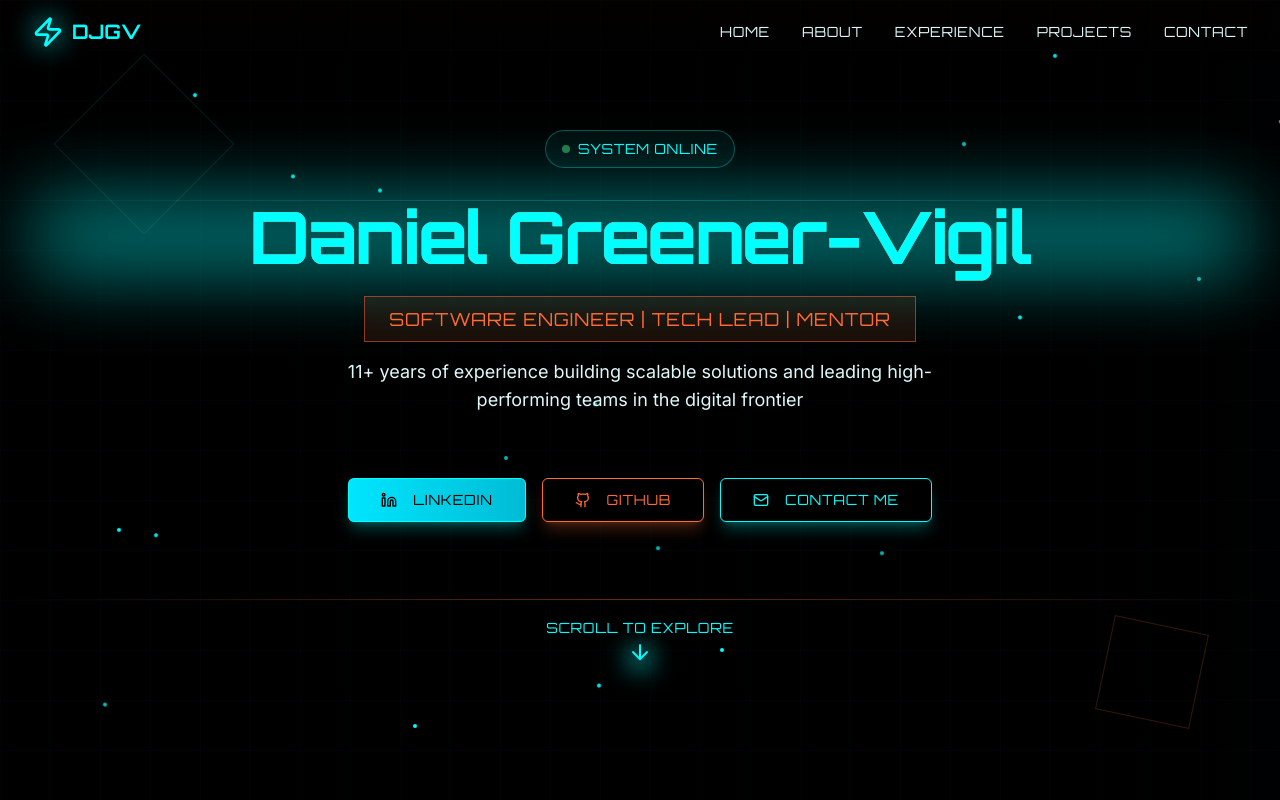
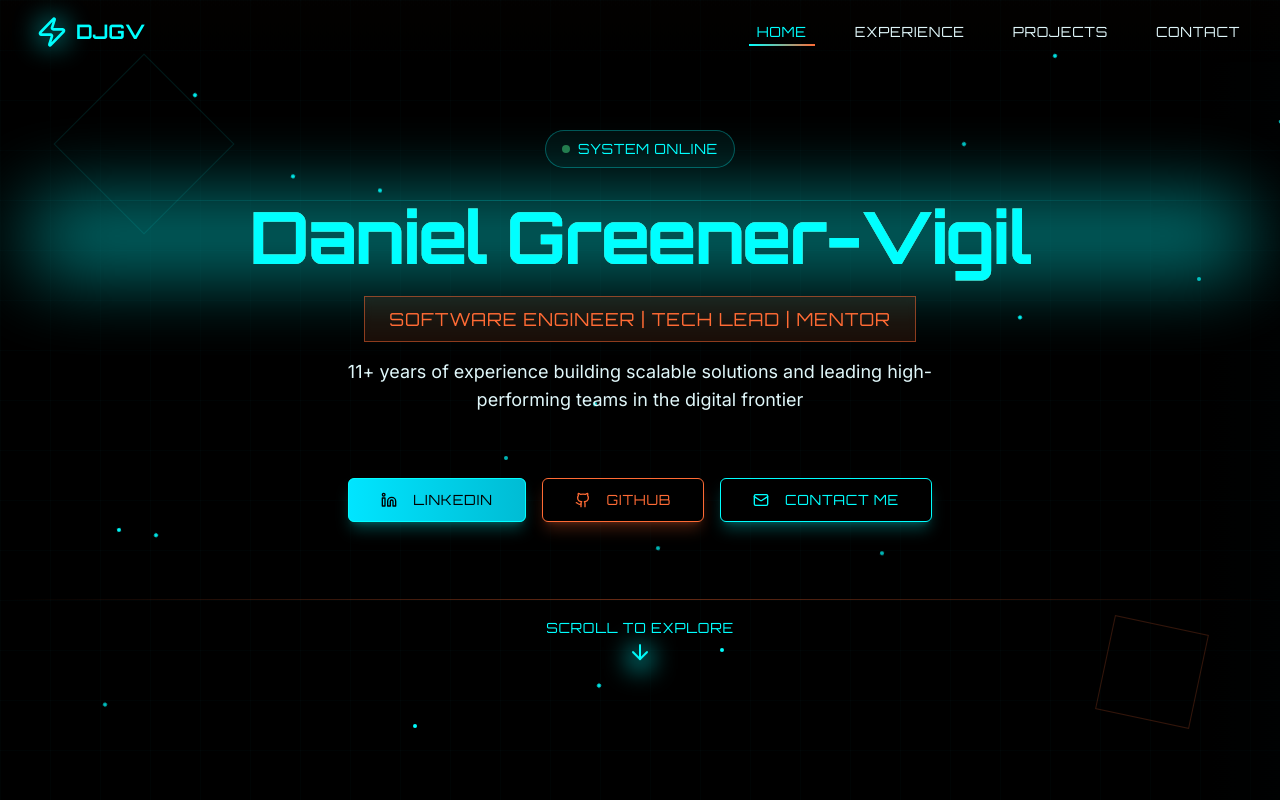
Before and after one commit to greenervigil/next-portfolio, a Next.js app: page / in a window 1280 px wide. Shown: the top 800 px of the page. Built offline with nearby package versions, Linux system fonts and the light colour scheme.

Commit message:
update navigation for a11y

```diff
--- a/components/navigation.tsx
+++ b/components/navigation.tsx
@@ -2,12 +2,14 @@
 
 import { useState, useEffect } from "react"
 import Link from "next/link"
+import { usePathname } from "next/navigation"
 import { Menu, X, Zap } from "lucide-react"
 import { Button } from "@/components/ui/button"
 
 export function Navigation() {
   const [isScrolled, setIsScrolled] = useState(false)
   const [isMobileMenuOpen, setIsMobileMenuOpen] = useState(false)
+  const pathname = usePathname()
 
   useEffect(() => {
     const handleScroll = () => {
@@ -17,16 +19,52 @@ export function Navigation() {
     return () => window.removeEventListener("scroll", handleScroll)
   }, [])
 
+  useEffect(() => {
+    const handleKeyDown = (e: KeyboardEvent) => {
+      if (e.key === "Escape" && isMobileMenuOpen) {
+        setIsMobileMenuOpen(false)
+      }
+    }
+
+    if (isMobileMenuOpen) {
+      document.addEventListener("keydown", handleKeyDown)
+      // Prevent body scroll when mobile menu is open
+      document.body.style.overflow = "hidden"
+    } else {
+      document.body.style.overflow = "unset"
+    }
+
+    return () => {
+      document.removeEventListener("keydown", handleKeyDown)
+      document.body.style.overflow = "unset"
+    }
+  }, [isMobileMenuOpen])
+
   const navItems = [
     { href: "/", label: "HOME" },
-    { href: "/#about", label: "ABOUT" },
-    { href: "/#experience", label: "EXPERIENCE" },
-    { href: "/#projects", label: "PROJECTS" },
-    { href: "/#contact", label: "CONTACT" },
+    { href: "/experience", label: "EXPERIENCE" },
+    { href: "/projects", label: "PROJECTS" },
+    { href: "/contact", label: "CONTACT" },
   ]
 
+  const isActivePage = (href: string) => {
+    if (href === "/" && pathname === "/") return true
+    if (href !== "/" && pathname.startsWith(href)) return true
+    return false
+  }
+
   return (
+    <>
+      <a
+        href="#main-content"
+        className="sr-only focus:not-sr-only focus:absolute focus:top-4 focus:left-4 focus:z-[60] focus:px-4 focus:py-2 focus:bg-cyan-400 focus:text-black focus:rounded focus:font-orbitron focus:font-bold focus:no-underline"
+      >
+        Skip to main content
+      </a>
+
       <nav
+        role="navigation"
+        aria-label="Main navigation"
         className={`fixed top-0 w-full z-50 transition-all duration-300 ${
           isScrolled
             ? "bg-black/90 backdrop-blur-md border-b border-cyan-400/30 shadow-lg shadow-cyan-400/20"
@@ -35,10 +73,20 @@ export function Navigation() {
       >
         <div className="container mx-auto px-4 sm:px-6 lg:px-8">
           <div className="flex justify-between items-center h-16">
-          <Link href="/" className="flex items-center space-x-2 group">
+            <Link
+              href="/"
+              className="flex items-center space-x-2 group focus:outline-none focus:ring-2 focus:ring-cyan-400 focus:ring-offset-2 focus:ring-offset-black rounded-md p-1"
+              aria-label="Daniel Greener-Vigil - Home"
+            >
               <div className="relative">
-              <Zap className="h-8 w-8 text-cyan-400 group-hover:text-orange-400 transition-colors" />
-              <div className="absolute inset-0 bg-cyan-400 blur-md opacity-30 group-hover:opacity-50 transition-opacity" />
+                <Zap
+                  className="h-8 w-8 text-cyan-400 group-hover:text-orange-400 transition-colors"
+                  aria-hidden="true"
+                />
+                <div
+                  className="absolute inset-0 bg-cyan-400 blur-md opacity-30 group-hover:opacity-50 transition-opacity"
+                  aria-hidden="true"
+                />
               </div>
               <span className="text-xl font-orbitron font-bold text-cyan-400 group-hover:text-orange-400 transition-colors">
                 DJGV
@@ -46,15 +94,24 @@ export function Navigation() {
             </Link>
 
             {/* Desktop Navigation */}
-          <div className="hidden md:flex items-center space-x-8">
+            <div className="hidden md:flex items-center space-x-8" role="menubar">
               {navItems.map((item) => (
                 <Link
                   key={item.href}
                   href={item.href}
-                className="relative text-cyan-100 hover:text-cyan-400 transition-colors font-orbitron text-sm tracking-wider group"
+                  role="menuitem"
+                  className={`relative transition-colors font-orbitron text-sm tracking-wider group focus:outline-none focus:ring-2 focus:ring-cyan-400 focus:ring-offset-2 focus:ring-offset-black rounded-md px-2 py-1 ${
+                    isActivePage(item.href) ? "text-cyan-400" : "text-cyan-100 hover:text-cyan-400"
+                  }`}
+                  aria-current={isActivePage(item.href) ? "page" : undefined}
                 >
                   {item.label}
-                <div className="absolute bottom-0 left-0 w-0 h-0.5 bg-gradient-to-r from-cyan-400 to-orange-400 group-hover:w-full transition-all duration-300" />
+                  <div
+                    className={`absolute bottom-0 left-0 h-0.5 bg-gradient-to-r from-cyan-400 to-orange-400 transition-all duration-300 ${
+                      isActivePage(item.href) ? "w-full" : "w-0 group-hover:w-full"
+                    }`}
+                    aria-hidden="true"
+                  />
                 </Link>
               ))}
             </div>
@@ -65,7 +122,10 @@ export function Navigation() {
                 variant="ghost"
                 size="icon"
                 onClick={() => setIsMobileMenuOpen(!isMobileMenuOpen)}
-              className="text-cyan-400 hover:text-orange-400 hover:bg-cyan-400/10"
+                className="text-cyan-400 hover:text-orange-400 hover:bg-cyan-400/10 focus:ring-2 focus:ring-cyan-400 focus:ring-offset-2 focus:ring-offset-black"
+                aria-expanded={isMobileMenuOpen}
+                aria-controls="mobile-menu"
+                aria-label={isMobileMenuOpen ? "Close navigation menu" : "Open navigation menu"}
               >
                 {isMobileMenuOpen ? <X className="h-5 w-5" /> : <Menu className="h-5 w-5" />}
               </Button>
@@ -74,14 +134,23 @@ export function Navigation() {
 
           {/* Mobile Menu */}
           {isMobileMenuOpen && (
-          <div className="md:hidden bg-black/95 border-t border-cyan-400/30 backdrop-blur-md">
+            <div
+              id="mobile-menu"
+              className="md:hidden bg-black/95 border-t border-cyan-400/30 backdrop-blur-md"
+              role="menu"
+              aria-label="Mobile navigation menu"
+            >
               <div className="px-2 pt-2 pb-3 space-y-1">
                 {navItems.map((item) => (
                   <Link
                     key={item.href}
                     href={item.href}
-                  className="block px-3 py-2 text-cyan-100 hover:text-cyan-400 transition-colors font-orbitron text-sm tracking-wider"
+                    role="menuitem"
+                    className={`block px-3 py-2 transition-colors font-orbitron text-sm tracking-wider focus:outline-none focus:ring-2 focus:ring-cyan-400 focus:ring-offset-2 focus:ring-offset-black rounded-md ${
+                      isActivePage(item.href) ? "text-cyan-400 bg-cyan-400/10" : "text-cyan-100 hover:text-cyan-400"
+                    }`}
                     onClick={() => setIsMobileMenuOpen(false)}
+                    aria-current={isActivePage(item.href) ? "page" : undefined}
                   >
                     {item.label}
                   </Link>
@@ -91,5 +160,6 @@ export function Navigation() {
           )}
         </div>
       </nav>
+    </>
   )
 }
```
Lines whose indentation alone changed are shown as unchanged.
